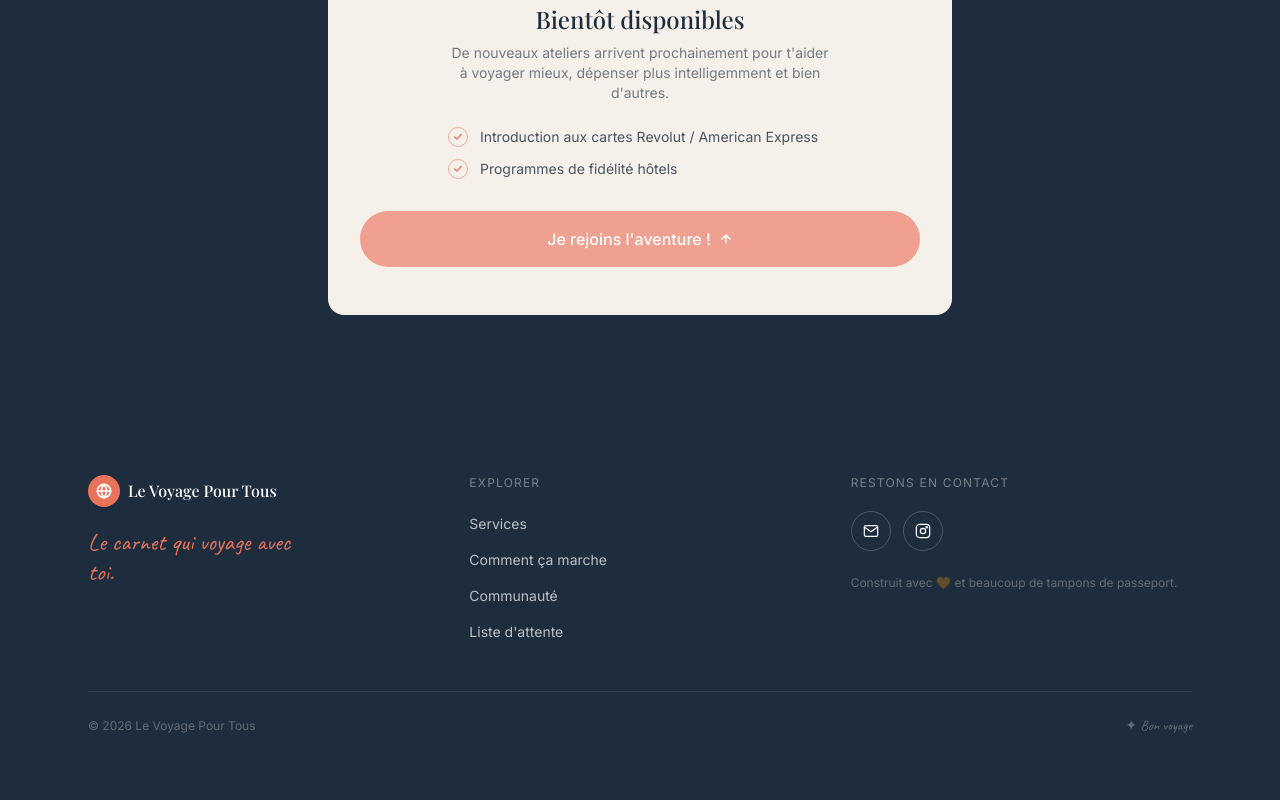
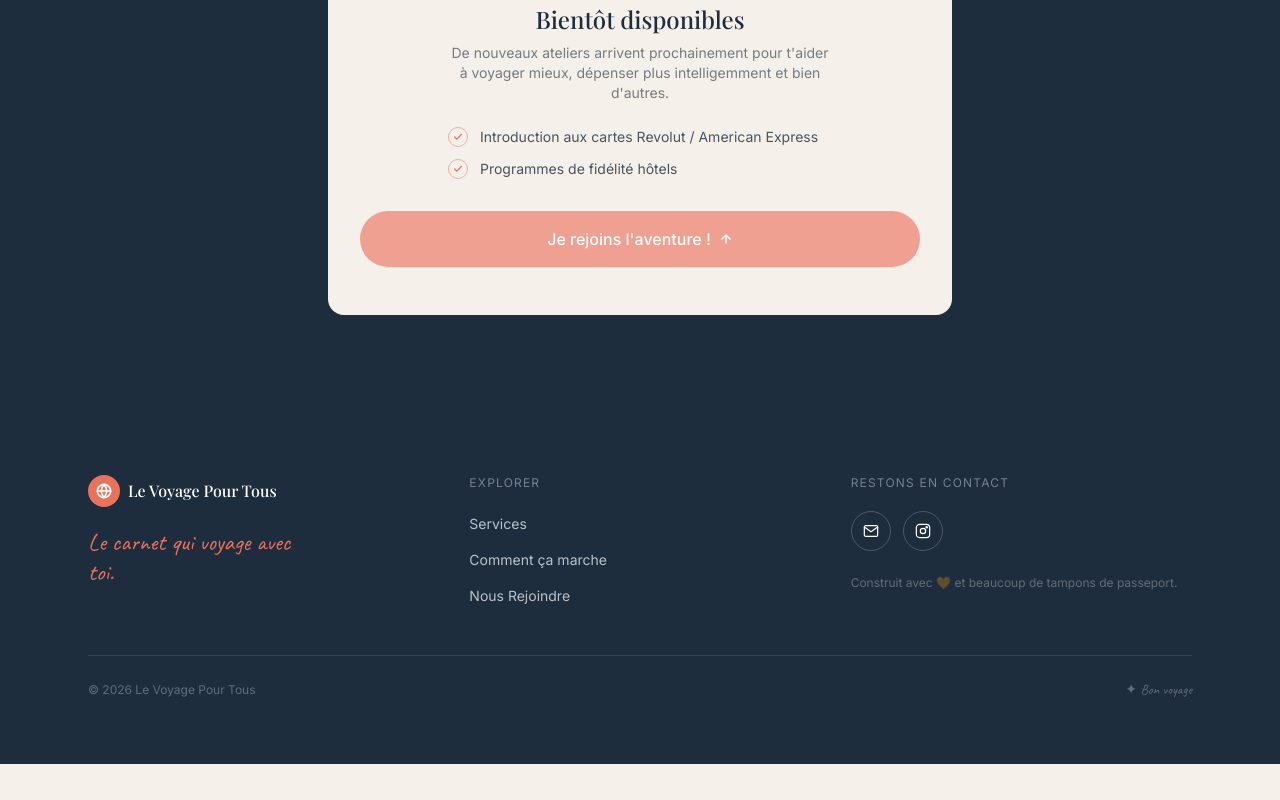
Before and after one commit to ganserecoulibaly/LVPTLanding, a React (Vite) app: page / in a window 1280 px wide. Shown: the part 5812-6612 px from the top of the page. After the commit the page ends 6576 px from the top, so only its background shows below. Built offline with nearby package versions, Linux system fonts and the light colour scheme; a web font is replaced by a local one.

Commit message:
Update Footer.jsx
Update Footer.jsx

```diff
--- a/src/components/Footer.jsx
+++ b/src/components/Footer.jsx
@@ -1,5 +1,4 @@
 import React from 'react'
-
 export default function Footer() {
   return (
     <footer className="bg-navy text-white">
@@ -21,19 +20,21 @@ export default function Footer() {
               Le carnet qui voyage <em className="not-italic text-coral">avec</em><br />toi.
             </p>
           </div>
-
           {/* Links */}
           <div>
             <p className="font-sans text-white/40 text-xs uppercase tracking-widest mb-5">Explorer</p>
             <ul className="space-y-3">
-              {['Services', 'Comment ça marche', 'Communauté', "Liste d'attente"].map((link) => (
-                <li key={link}>
-                  <a href="#" className="font-sans text-white/70 hover:text-coral transition-colors text-sm">{link}</a>
+              {[
+                { label: 'Services', href: '#services' },
+                { label: 'Comment ça marche', href: '#comment' },
+                { label: 'Nous Rejoindre', href: '#recherche' },
+              ].map((link) => (
+                <li key={link.label}>
+                  <a href={link.href} className="font-sans text-white/70 hover:text-coral transition-colors text-sm">{link.label}</a>
                 </li>
               ))}
             </ul>
           </div>
-
           {/* Contact */}
           <div>
             <p className="font-sans text-white/40 text-xs uppercase tracking-widest mb-5">Restons en contact</p>
@@ -57,7 +58,6 @@ export default function Footer() {
             </p>
           </div>
         </div>
-
         <div className="border-t border-white/10 pt-6 flex flex-col md:flex-row justify-between items-center gap-4">
           <p className="font-sans text-white/30 text-xs">© 2026 Le Voyage Pour Tous</p>
           <p className="font-handwriting text-white/30 text-sm">✦ Bon voyage</p>
```
